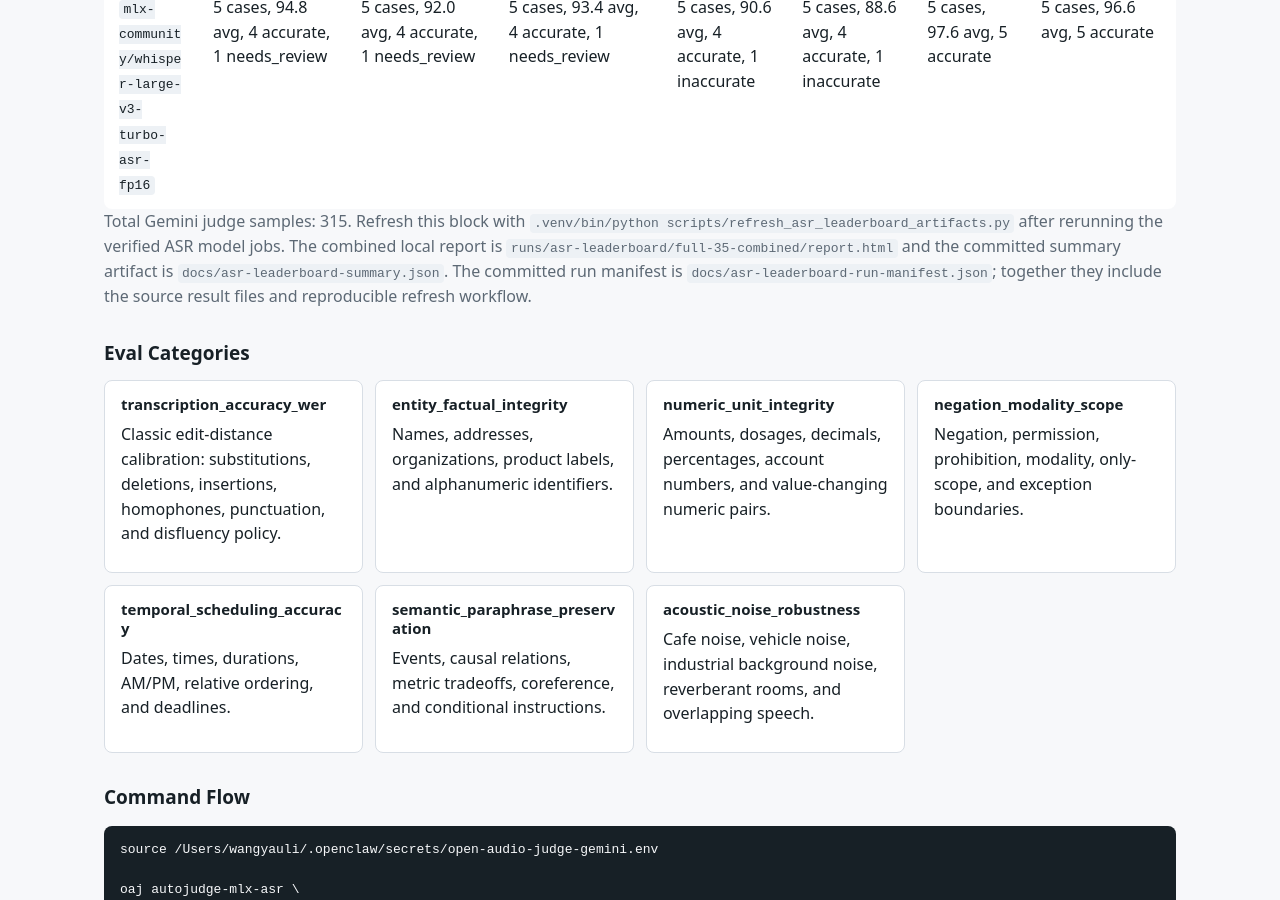
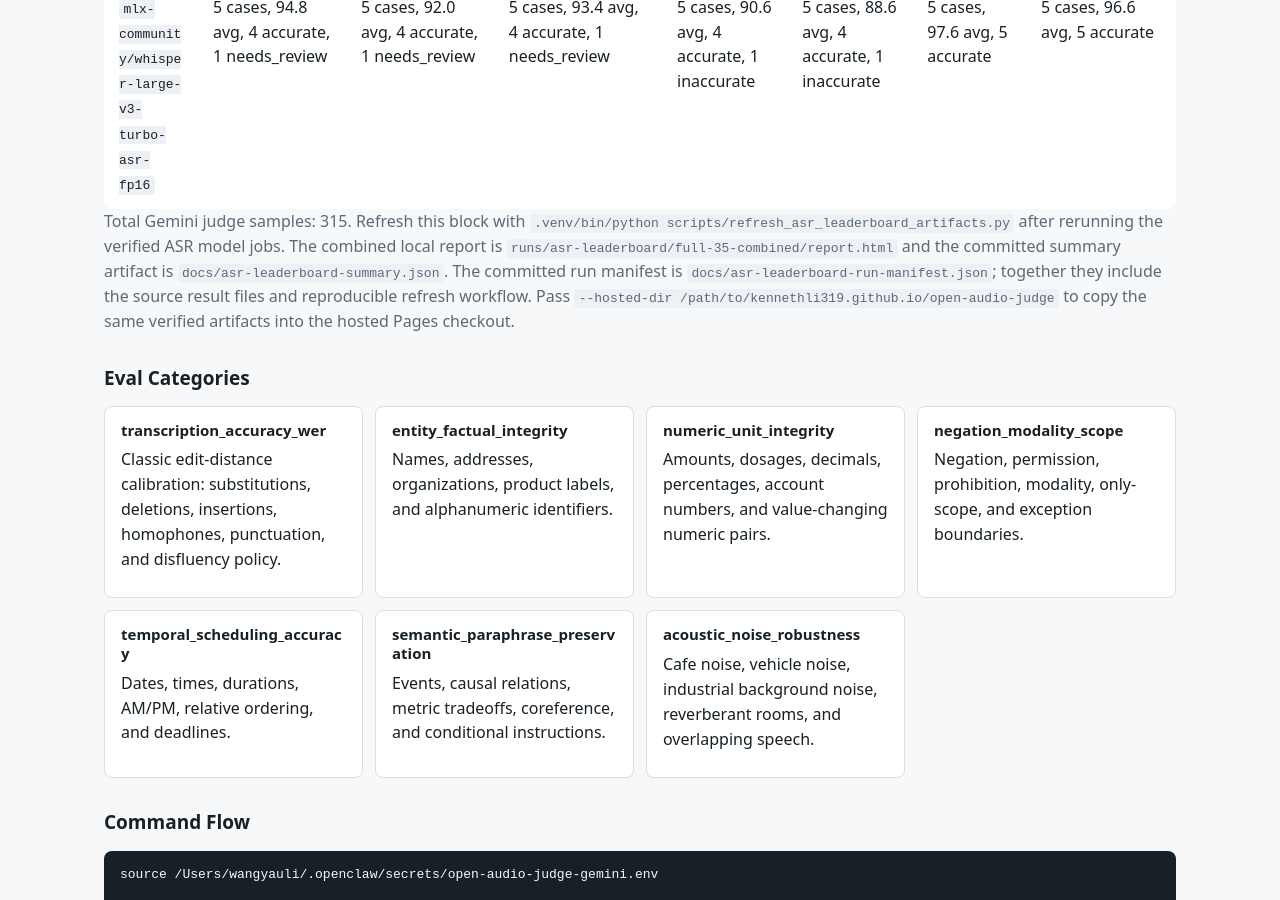
Before and after one commit to kennethli319/kennethli319.github.io, a Jekyll site: the page open-audio-judge/asr-leaderboard-demo.html, which Jekyll copies as it is, in a window 1280 px wide and 900 px high, scrolled down 1660 px. Built offline with Jekyll 4.4.1, drawn with Linux system fonts in a browser that asks for light colours.

Commit message:
Update hosted ASR leaderboard refresh metadata

```diff
--- a/open-audio-judge/asr-leaderboard-demo.html
+++ b/open-audio-judge/asr-leaderboard-demo.html
@@ -169,7 +169,7 @@
         <tr><td><code>mlx-community/whisper-large-v3-turbo-asr-fp16</code></td><td>5 cases, 94.8 avg, 4 accurate, 1 needs_review</td><td>5 cases, 92.0 avg, 4 accurate, 1 needs_review</td><td>5 cases, 93.4 avg, 4 accurate, 1 needs_review</td><td>5 cases, 90.6 avg, 4 accurate, 1 inaccurate</td><td>5 cases, 88.6 avg, 4 accurate, 1 inaccurate</td><td>5 cases, 97.6 avg, 5 accurate</td><td>5 cases, 96.6 avg, 5 accurate</td></tr>
       </tbody>
     </table>
-    <p class="muted">Total Gemini judge samples: 315. Refresh this block with <code>.venv/bin/python scripts/refresh_asr_leaderboard_artifacts.py</code> after rerunning the verified ASR model jobs. The combined local report is <code>runs/asr-leaderboard/full-35-combined/report.html</code> and the committed summary artifact is <code>docs/asr-leaderboard-summary.json</code>. The committed run manifest is <code>docs/asr-leaderboard-run-manifest.json</code>; together they include the source result files and reproducible refresh workflow.</p>
+    <p class="muted">Total Gemini judge samples: 315. Refresh this block with <code>.venv/bin/python scripts/refresh_asr_leaderboard_artifacts.py</code> after rerunning the verified ASR model jobs. The combined local report is <code>runs/asr-leaderboard/full-35-combined/report.html</code> and the committed summary artifact is <code>docs/asr-leaderboard-summary.json</code>. The committed run manifest is <code>docs/asr-leaderboard-run-manifest.json</code>; together they include the source result files and reproducible refresh workflow. Pass <code>--hosted-dir /path/to/kennethli319.github.io/open-audio-judge</code> to copy the same verified artifacts into the hosted Pages checkout.</p>
 <!-- ASR_LEADERBOARD_GENERATED_END -->
 
     <h2>Eval Categories</h2>
--- a/open-audio-judge/asr-leaderboard-summary.json
+++ b/open-audio-judge/asr-leaderboard-summary.json
@@ -156,6 +156,12 @@
       "--results",
       "runs/asr-leaderboard/vibevoice-asr-noise-smoke/judge-report/results.jsonl"
     ],
+    "hosted_artifact_command": [
+      ".venv/bin/python",
+      "scripts/refresh_asr_leaderboard_artifacts.py",
+      "--hosted-dir",
+      "/path/to/kennethli319.github.io/open-audio-judge"
+    ],
     "manifest_refresh_command": [
       ".venv/bin/python",
       "scripts/refresh_asr_leaderboard_artifacts.py"
```
